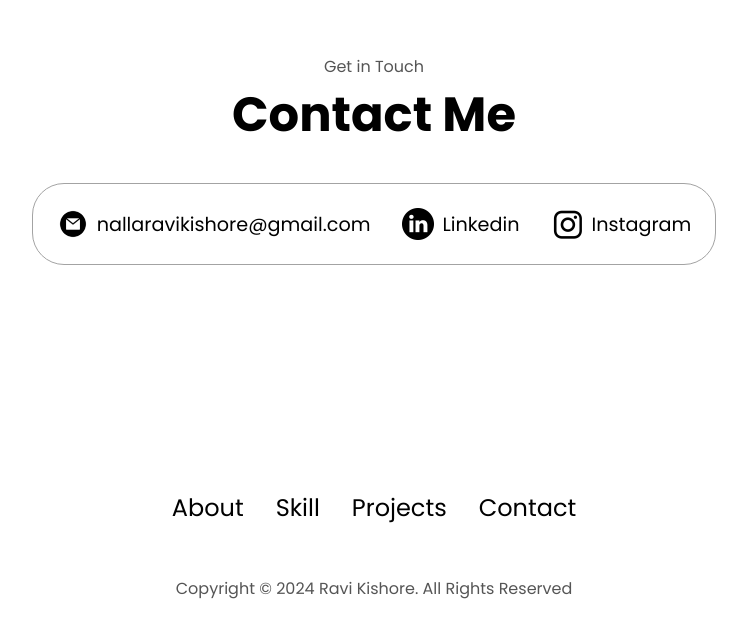
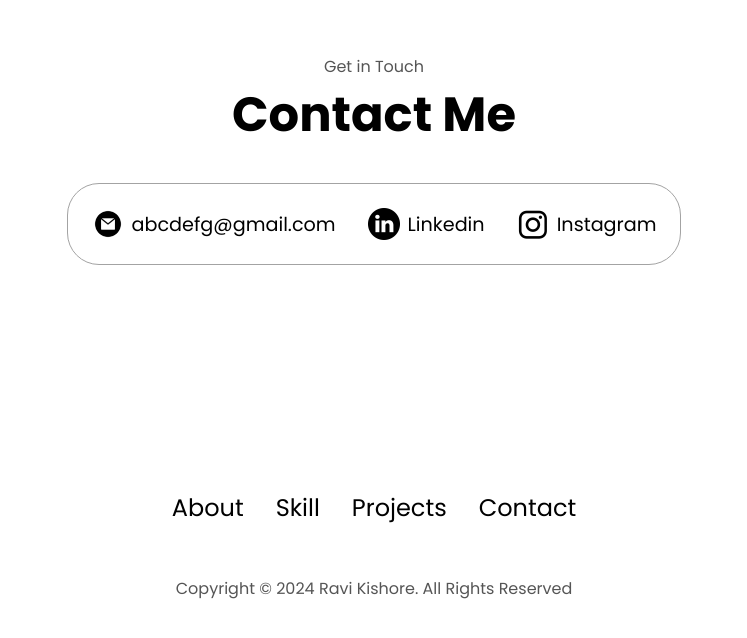
Before and after one commit to Ravi-kish/html-css-js, a plain HTML site: page index.html in a window 1280 px wide. Shown: the part 4329-4967 px from the top of the page, without its empty margins (266-1013 px from the left). Drawn offline with Linux system fonts and the light colour scheme; a script that the page names is missing.

Commit message:
Update index.html

```diff
--- a/index.html
+++ b/index.html
@@ -285,7 +285,7 @@
                 <img src="./assets/email.png" alt="email icon"
                 class="icon contact-icon"
                 />
-                <p><a href="Mailto:nallaravikishore@gmail.com">nallaravikishore@gmail.com</a></p>
+                <p><a href="Mailto:nallaravikishore@gmail.com">abcdefg@gmail.com</a></p>
             </div>
                 <div class="contact-info-container">
                     <img src="./assets/linkedin.png" alt="linked icon"
```
